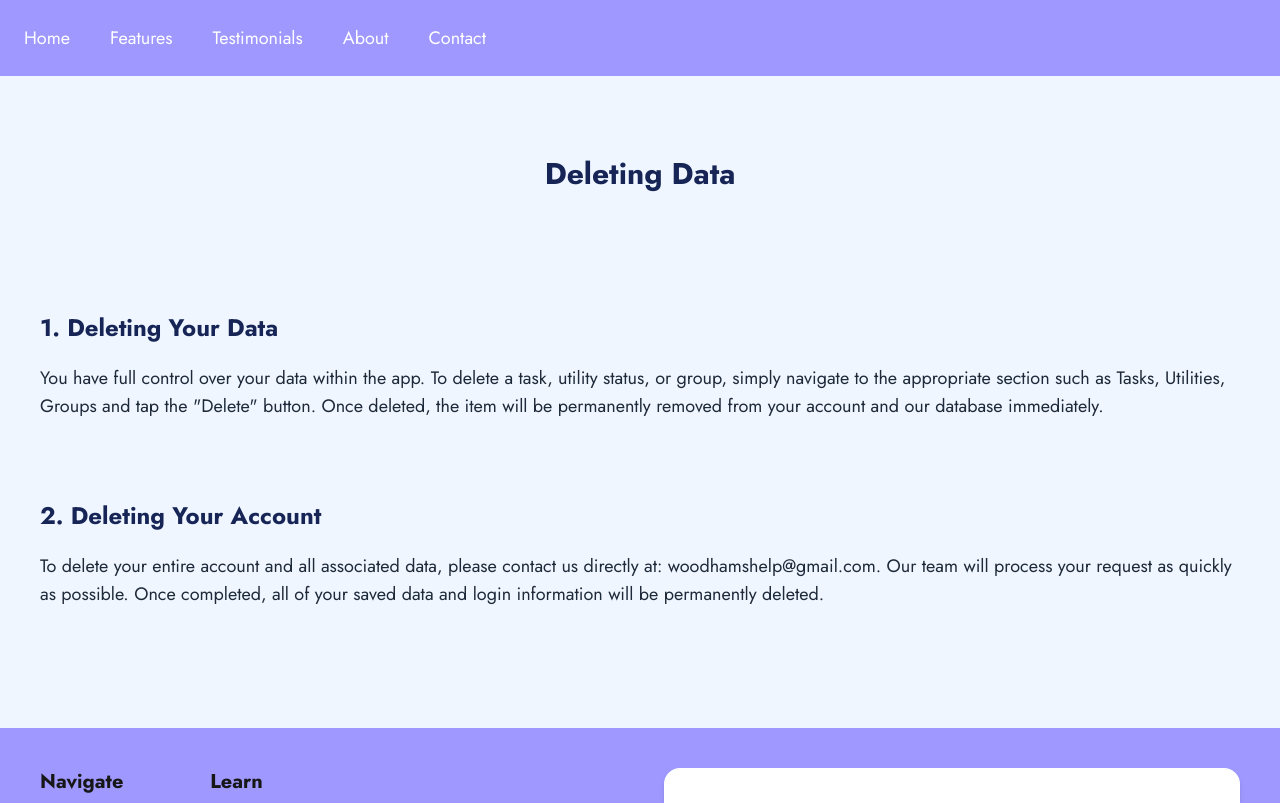
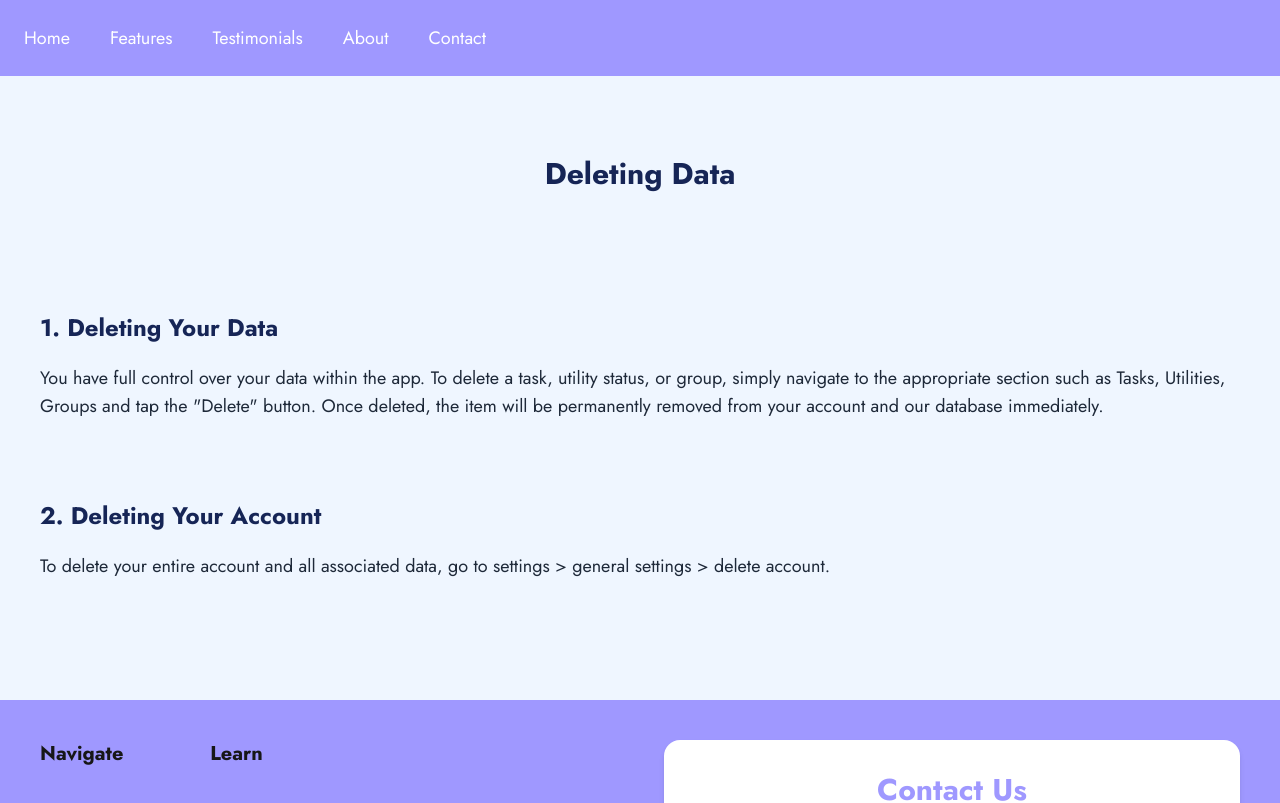
Before and after one commit to robbiewoodhams1/houseflow-website, a Next.js app: page /delete in a window 1280 px wide. Shown: the top 803 px of the page. Built offline with nearby package versions, Linux system fonts and the light colour scheme.

Commit message:
update delete data

```diff
--- a/app/delete/page.tsx
+++ b/app/delete/page.tsx
@@ -21,7 +21,7 @@ export default function DeletePage() {
     {
       title: '2. Deleting Your Account',
       answer:
-        'To delete your entire account and all associated data, please contact us directly at: woodhamshelp@gmail.com. Our team will process your request as quickly as possible. Once completed, all of your saved data and login information will be permanently deleted.'
+        'To delete your entire account and all associated data, go to settings > general settings > delete account.'
     }
   ];
 
```
